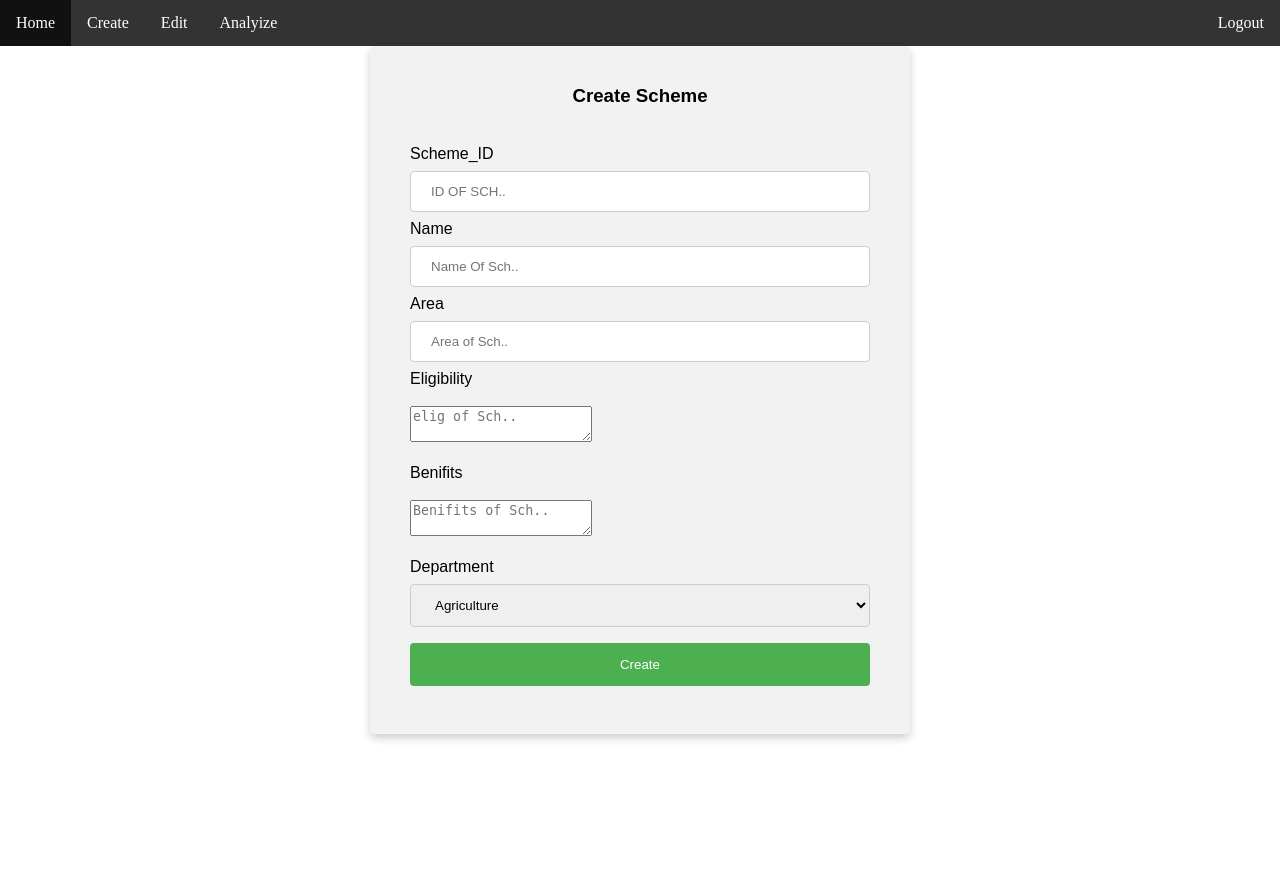
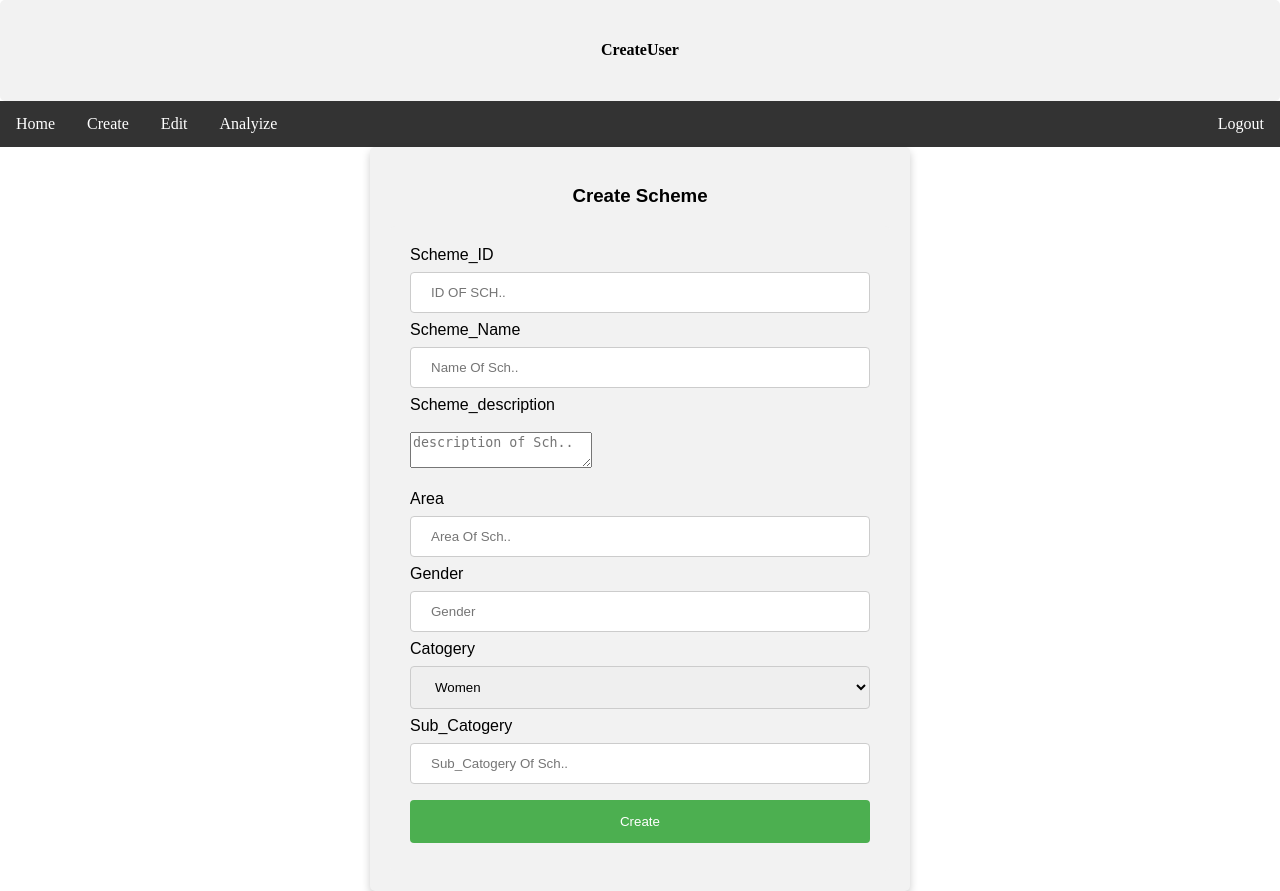
Before and after one commit to ashwinibit/SKY_HACK, a PHP site: page /subadmin/createsch.php in a window 1280 px wide. Before the commit the page ends 741 px from the top, so only its background shows below. Run offline with PHP 8.4, Linux system fonts and the light colour scheme.

Commit message:
Update createsch.php

```diff
--- a/subadmin/createsch.php
+++ b/subadmin/createsch.php
@@ -54,6 +54,7 @@ box-shadow: 0 4px 8px 0 rgba(0, 0, 0, 0.2);
 
 </style>
 <body>
+<div class='nav-bar'><h4 align='center'>CreateUser</h4></div>
     <?php
 include ('../nav/navsubadmin.php');
 
@@ -67,29 +68,36 @@ include ('../nav/navsubadmin.php');
                             <label for="ID">Scheme_ID</label>
                             <input type="text" id="ID" name="S_ID" placeholder="ID OF SCH..">
 
-                            <label for="name">Name</label>
-                            <input type="text" id="name" name="name" placeholder="Name Of Sch..">
+                            <label for="name">Scheme_Name</label>
+                            <input type="text" id="sname" name="sname" placeholder="Name Of Sch..">
+
+                            <label for="area">Scheme_description</label>
+							<br>   <br>
+
+                            <textarea id="textarea" name="desc" placeholder="description of Sch.." ></textarea>
+                            <br><br>
 
                             <label for="area">Area</label>
-                            <input type="text" id="area" name="area" placeholder="Area of Sch..">
 
-                             <label for="elig">Eligibility</label> <br>   <br>
+                            <input type="text" id="area" name="area" placeholder="Area Of Sch..">
 
-                            <textarea id="textarea" name="elig" placeholder="elig of Sch.." ></textarea>
-                            <br><br>
+                            <label for="gen">Gender</label>
+							<input type="text" id="gen" name="gen" placeholder="Gender">
 
-                            <label for="benidits">Benifits</label> <br>   <br>
+                            <label for="cat">Catogery</label>
+                            <select id="cat" name="cat">
+                            <option value="Women">Women</option>
+                            <option value="Student">Student</option>
+                            <option value="Agriculture">Agriculture</option>
+                            <option value="Labour">Labour</option>
+                            <option value="Business">Business</option>
+							<option value="Services">Services</option>
+							</select>
 
-                            <textarea id="ben" name="benifits" placeholder="Benifits of Sch.."></textarea>
-                            <br><br>
+							<label for="benidits">Sub_Catogery</label>
 
-                            <label for="department">Department</label>
-                            <select id="department" name="department">
-                            <option value="Agriculture">Agriculture</option>
-                            <option value="Energy">Energy</option>
-                            <option value="Health">Health</option>
-                            <option value="Education">Education</option>
-                            </select>
+							<input type="text" id="name" name="name" placeholder="Sub_Catogery Of Sch..">
+
 
                             <input type="submit" value="Create" name = 'create'>
   </form>
```
